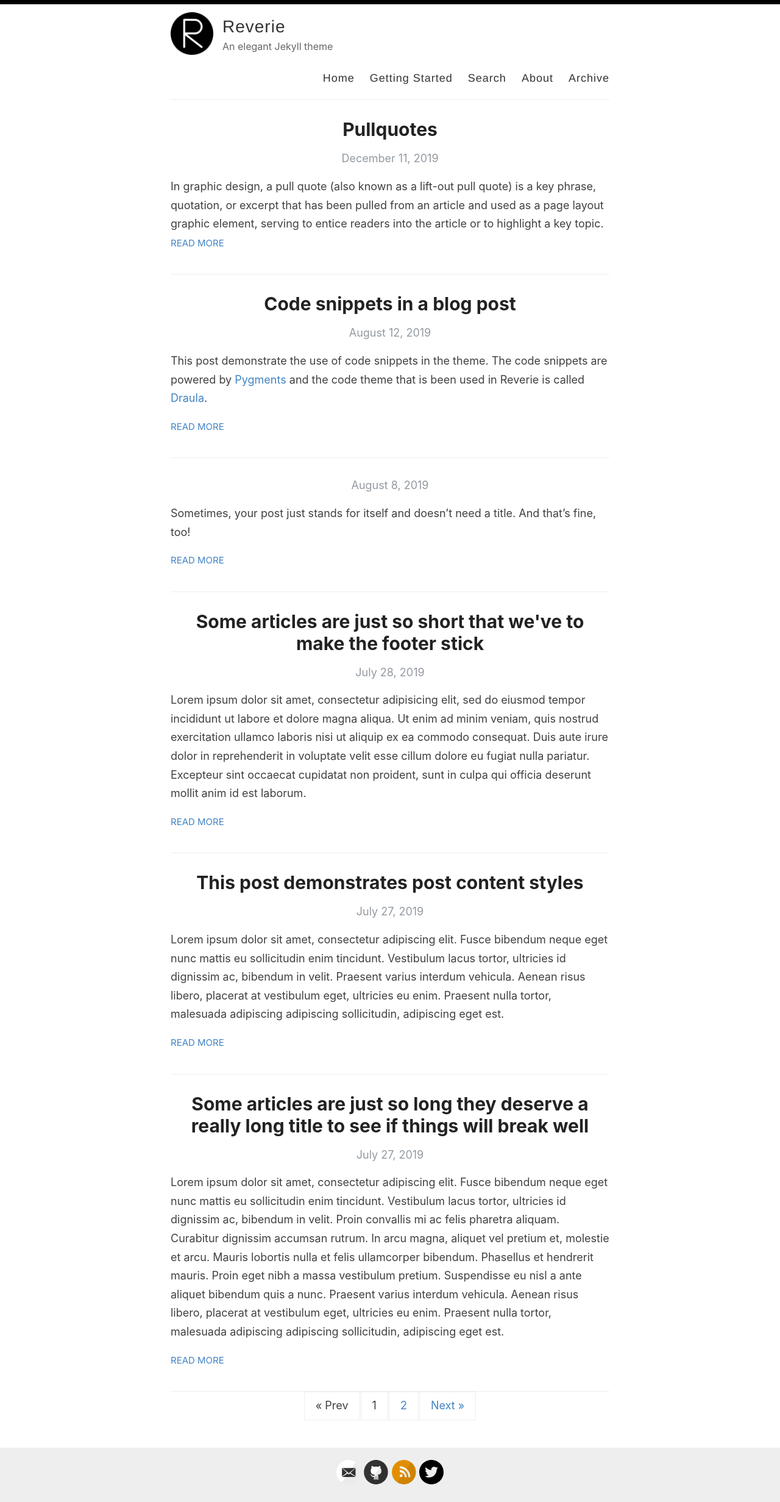
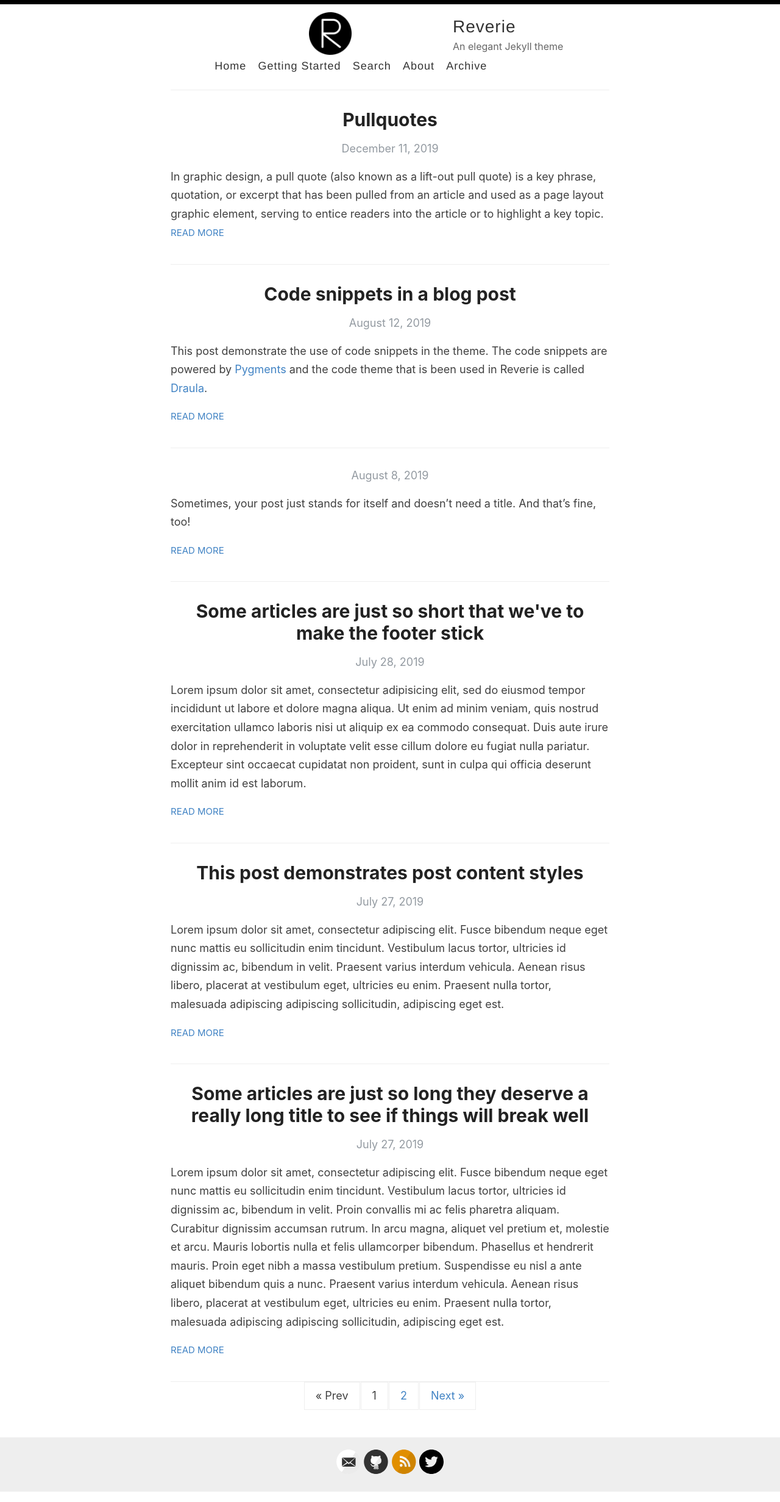
Before and after one commit to dfghjd/dfghjd.github.io, a Jekyll site: the page built from index.html, in a window 1280 px wide. Shown: the whole page at 61% size. Built offline with Jekyll 4.4.1, drawn with Linux system fonts in a browser that asks for light colours; the list of posts is cut into pages by our own code.

Commit message:
changes for header nav

```diff
--- a/assets/style.scss
+++ b/assets/style.scss
@@ -269,8 +269,12 @@ p > img {
 }
 
 .masthead {
+  display: flex;
   padding: 20px 0;
-  border-bottom: 1px solid $lightGray;
+  border-bottom: 1px solid #eee;
+  justify-content: space-around;
+  flex-wrap: wrap;
+  gap: 0;
 
   @include mobile {
     text-align: center;
@@ -330,10 +334,13 @@ p > img {
 }
 
 nav {
-  float: right;
-  margin-top: 23px; // @TODO: Vertically middle align
-  font-family: $helveticaNeue;
+  display: flex;
+  text-align: left;
+  /* float: right; */
+  /* margin-top: 23px; */
+  font-family: "Helvetica Neue", Helvetica, Arial, sans-serif;
   font-size: 18px;
+  gap: 0.2rem;
 
   @include mobile {
     float: none;
@@ -343,11 +350,13 @@ nav {
   }
 
   a {
-    margin-left: 20px;
+    margin: 0 0;
     color: $darkGray;
     text-align: right;
     font-weight: 300;
     letter-spacing: 1px;
+
+    padding: 0.2rem 0.5rem;
 
     @include mobile {
       margin: 0 10px;
```
